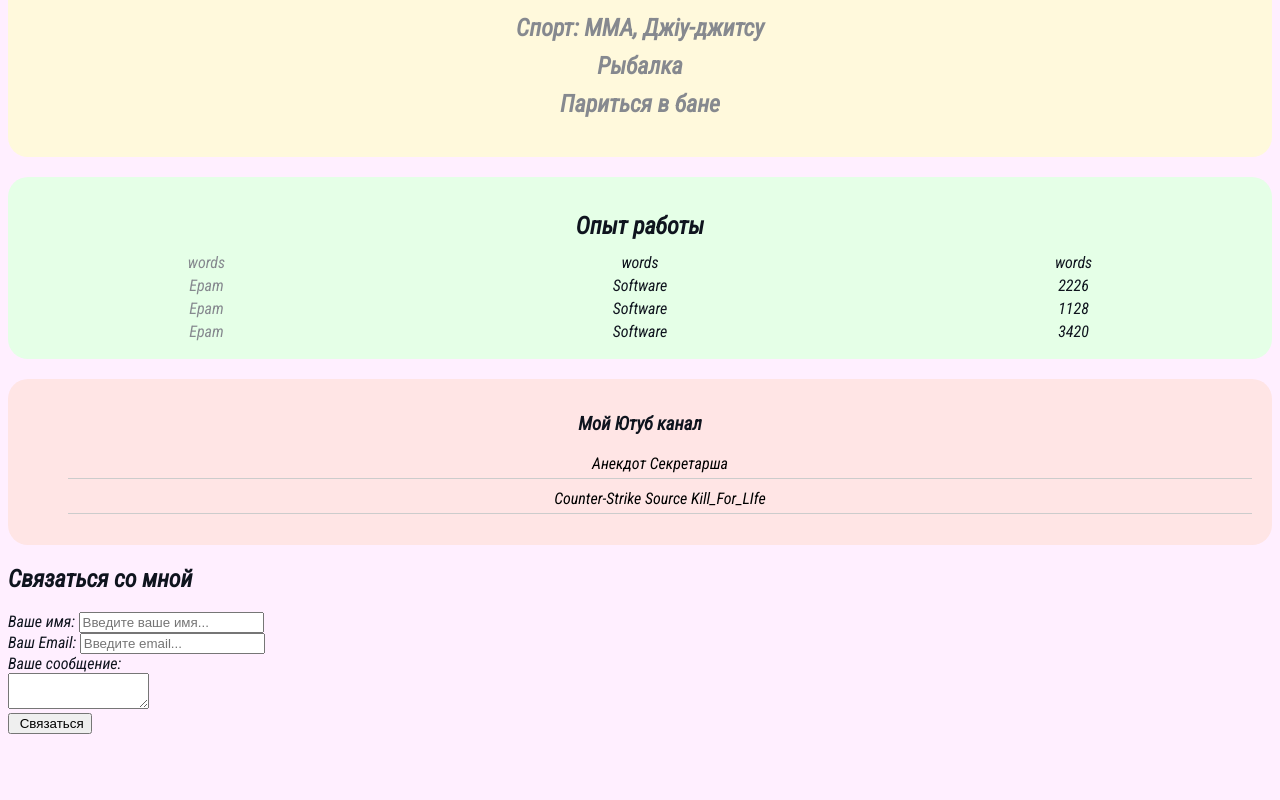
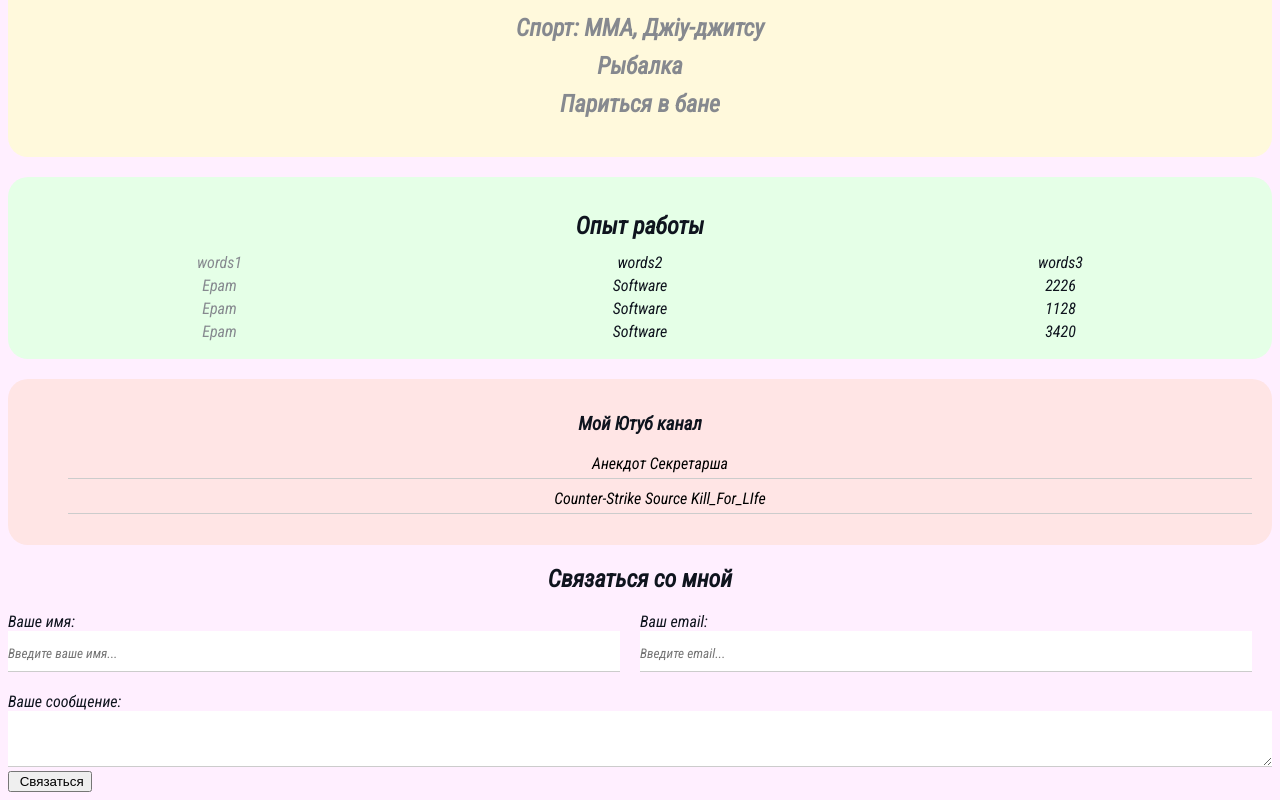
Before and after one commit to VladKishkovar/cv, a plain HTML site: page index.html in a window 1280 px wide. Shown: the part 553-1353 px from the top of the page. Before the commit the page ends 1295 px from the top, so only its background shows below. Drawn offline with Linux system fonts and the light colour scheme.

Commit message:
Cвязь со мной

```diff
--- a/index.html
+++ b/index.html
@@ -43,9 +43,9 @@
                 <h2>Опыт работы</h2>
                 <table class="table">
                 <tr>
-                       <td>words</td>
-                       <td>words</td>
-                       <td>words</td>
+                       <td>words1</td>
+                       <td>words2</td>
+                       <td>words3</td>
                     </tr>
                     <tr>
                         <td>Epam</td>
@@ -92,31 +92,35 @@
 
 
 
+            <div class="contact">
                     <h2> Связаться со мной</h2>
 
             <form action="/">
+                    <div class="row">
+                            <div class="form-group">
                                 <label for="Name">Ваше имя:</label>
                                 <input type="text" id="Name" placeholder="Введите ваше имя..."">
-        <br>
-        <label for=" email">Ваш Email:</label>
+                            </div>
+
+                                <div class="form-group">
+                            <label for=" email">Ваш email:</label>
                                 <input type="email" id="email" placeholder="Введите email... ">
+                            </div>
+                        </div>
 
+                        <div class="form-group">
+                        <label for="text">Ваше сообщение:</label>
+                        <textarea name="" id="text" cols="15" rows="2"></textarea>
+                    </div>
+                </div>
 
-            <br>
-            <label for="text">Ваше сообщение:</label>
-            <br>
-            <textarea name="" id="text" cols="15" rows="2"></textarea>
-
-
-
-
-            <br>
 
                 <input type="submit" value=" Связаться">
 
             </form>
         </div>
     </div>
+    </div>
 </body>
 
 </html>
--- a/styles.css
+++ b/styles.css
@@ -138,3 +138,37 @@ border-width: 1px;
       color: #86898f;
 
 }
+    /*.table tr:nth-child(odd){
+      background: red;
+    }*/
+ .contact h2 {
+  text-align: center;
+ }
+
+ .form-grup label {
+  display: block;
+  font-size: 14px;
+  color: #86898f;
+
+ }
+
+ .form-group input,
+ .form-group textarea {
+  width: 100%;
+  box-sizing:  border-box;
+  border: none;
+  /*background-color: transparent;*/
+  border-bottom: 1px solid #CCC;
+  color: #000;
+  padding: 15px 0 10px;
+  outline: none;
+  font-family: inherit;
+ }
+.row {
+  display: flex;
+  margin-bottom: 20px;
+}
+.row > .form-group {
+  width:  50%;
+  margin-right: 20px;
+}
```
Also changed, not shown: youtube.html (deleted, +0 -11 lines). Lines whose indentation alone changed are shown as unchanged.
